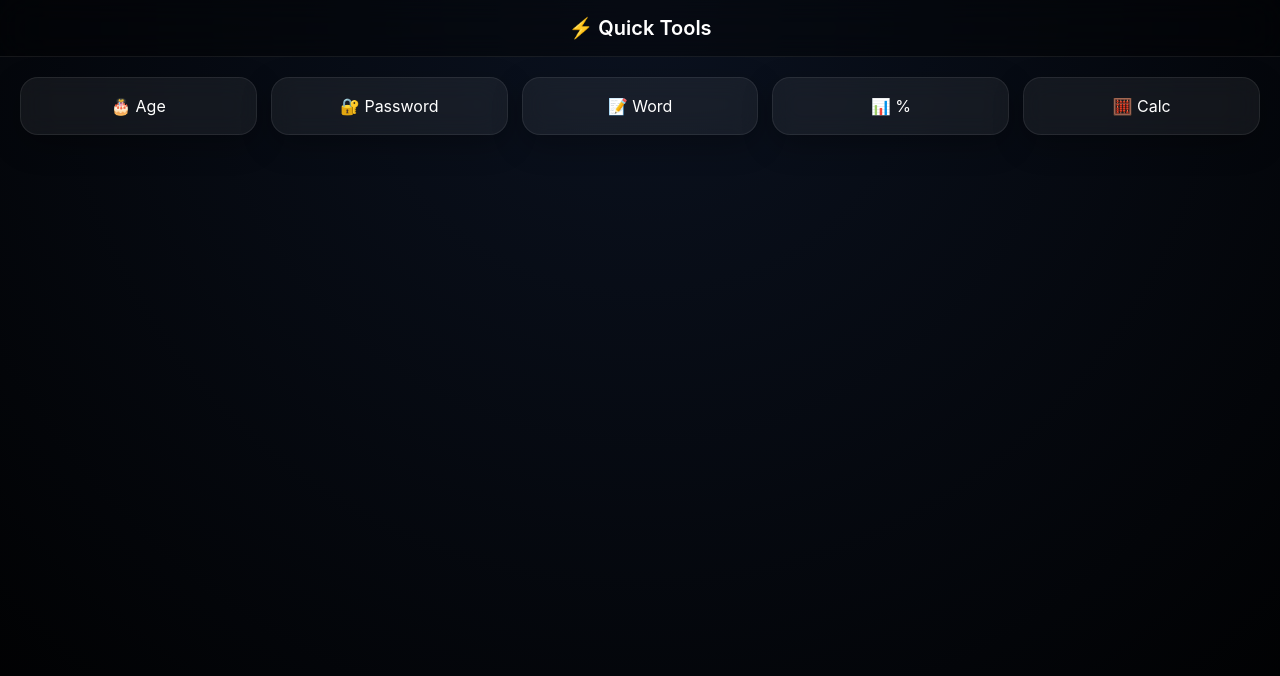
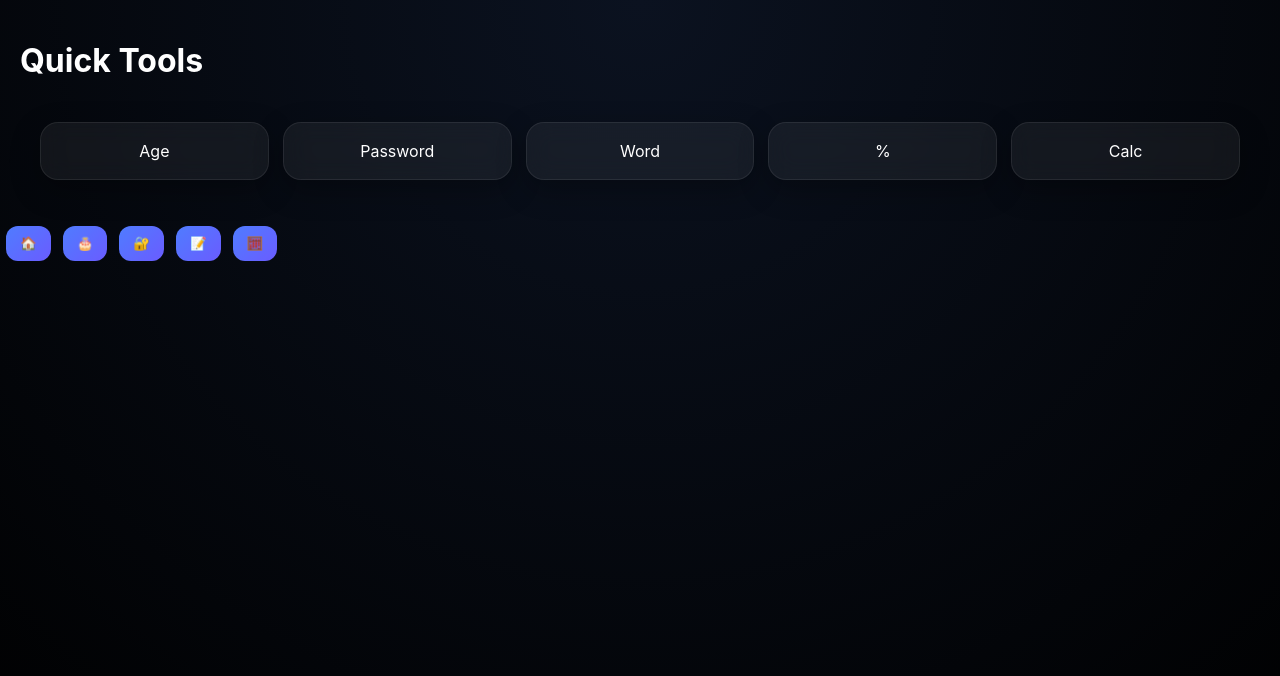
Before and after one commit to Chesslens/Quick-Tools, a React (Vite) app: page / in a window 1280 px wide. Shown: the top 676 px of the page. Built offline with nearby package versions, Linux system fonts and the light colour scheme.

Commit message:
Update App.jsx

```diff
--- a/src/App.jsx
+++ b/src/App.jsx
@@ -1,112 +1,144 @@
 import { useState } from "react";
 
 export default function App() {
-  const [page, setPage] = useState("home");
+  const [tab, setTab] = useState("home");
 
+  return (
+    <div className="app">
+
+      {/* CONTENT */}
+      <div className="screen">
+
+        {tab === "home" && <Home setTab={setTab} />}
+        {tab === "age" && <Age setTab={setTab} />}
+        {tab === "password" && <Password setTab={setTab} />}
+        {tab === "word" && <Word setTab={setTab} />}
+        {tab === "percent" && <Percent setTab={setTab} />}
+        {tab === "calc" && <Calc setTab={setTab} />}
+
+      </div>
+
+      {/* DOCK (iOS STYLE) */}
+      <div className="dock">
+        <button onClick={() => setTab("home")}>🏠</button>
+        <button onClick={() => setTab("age")}>🎂</button>
+        <button onClick={() => setTab("password")}>🔐</button>
+        <button onClick={() => setTab("word")}>📝</button>
+        <button onClick={() => setTab("calc")}>🧮</button>
+      </div>
+
+    </div>
+  );
+}
+
+/* ---------------- HOME ---------------- */
+function Home({ setTab }) {
+  return (
+    <div className="page">
+      <h1 className="title">Quick Tools</h1>
+
+      <div className="grid">
+        <div className="card" onClick={() => setTab("age")}>Age</div>
+        <div className="card" onClick={() => setTab("password")}>Password</div>
+        <div className="card" onClick={() => setTab("word")}>Word</div>
+        <div className="card" onClick={() => setTab("percent")}>%</div>
+        <div className="card" onClick={() => setTab("calc")}>Calc</div>
+      </div>
+    </div>
+  );
+}
+
+/* ---------------- AGE ---------------- */
+function Age() {
   const [dob, setDob] = useState("");
+
+  const age = dob
+    ? new Date().getFullYear() - new Date(dob).getFullYear()
+    : "";
+
+  return (
+    <div className="page">
+      <h2>Age Calculator</h2>
+      <input type="date" onChange={(e) => setDob(e.target.value)} />
+      <h3>{age && `Age: ${age}`}</h3>
+    </div>
+  );
+}
+
+/* ---------------- PASSWORD ---------------- */
+function Password() {
   const [pass, setPass] = useState("");
-  const [text, setText] = useState("");
-  const [a, setA] = useState("");
-  const [b, setB] = useState("");
 
-  const age = dob ? new Date().getFullYear() - new Date(dob).getFullYear() : "";
-
-  const generatePassword = () => {
-    const chars = "ABCDEFGHIJKLMNOPQRSTUVWXYZabcdefghijklmnopqrstuvwxyz0123456789@#$!";
+  const gen = () => {
+    const chars = "ABCDEFGHIJKLMNOPQRSTUVWXYZabcdefghijklmnopqrstuvwxyz0123456789!@#$";
     let p = "";
-    for (let i = 0; i < 12; i++) {
+    for (let i = 0; i < 10; i++) {
       p += chars[Math.floor(Math.random() * chars.length)];
     }
     setPass(p);
   };
 
-  const wordCount = text.trim() ? text.trim().split(/\s+/).length : 0;
-
-  const percent = a && b ? ((a / b) * 100).toFixed(2) : "";
-
   return (
-    <div className="app">
-
-      <div className="topbar">⚡ Quick Tools</div>
-
-      {page === "home" && (
-        <div className="grid">
-          <div className="card" onClick={() => setPage("age")}>🎂 Age</div>
-          <div className="card" onClick={() => setPage("password")}>🔐 Password</div>
-          <div className="card" onClick={() => setPage("word")}>📝 Word</div>
-          <div className="card" onClick={() => setPage("percent")}>📊 %</div>
-          <div className="card" onClick={() => setPage("calc")}>🧮 Calc</div>
-        </div>
-      )}
-
-      {/* AGE */}
-      {page === "age" && (
-        <div className="page">
-          <button onClick={() => setPage("home")}>← Back</button>
-          <h2>Age Calculator</h2>
-          <input type="date" onChange={(e) => setDob(e.target.value)} />
-          <h3>{age ? `Age: ${age}` : ""}</h3>
-        </div>
-      )}
-
-      {/* PASSWORD */}
-      {page === "password" && (
-        <div className="page">
-          <button onClick={() => setPage("home")}>← Back</button>
-          <h2>Password Generator</h2>
-          <button onClick={generatePassword}>Generate</button>
-          <h3>{pass}</h3>
-        </div>
-      )}
-
-      {/* WORD */}
-      {page === "word" && (
-        <div className="page">
-          <button onClick={() => setPage("home")}>← Back</button>
-          <h2>Word Counter</h2>
-          <textarea rows="5" onChange={(e) => setText(e.target.value)} />
-          <h3>Words: {wordCount}</h3>
-        </div>
-      )}
-
-      {/* PERCENT */}
-      {page === "percent" && (
-        <div className="page">
-          <button onClick={() => setPage("home")}>← Back</button>
-          <h2>Percentage Calculator</h2>
-          <input placeholder="Value" onChange={(e) => setA(e.target.value)} />
-          <input placeholder="Total" onChange={(e) => setB(e.target.value)} />
-          <h3>{percent ? percent + "%" : ""}</h3>
-        </div>
-      )}
-
-      {/* CALC */}
-      {page === "calc" && <Calculator setPage={setPage} />}
+    <div className="page">
+      <h2>Password Generator</h2>
+      <button onClick={gen}>Generate</button>
+      <h3>{pass}</h3>
     </div>
   );
 }
 
-function Calculator({ setPage }) {
-  const [x, setX] = useState("");
-  const [y, setY] = useState("");
-  const [res, setRes] = useState("");
+/* ---------------- WORD ---------------- */
+function Word() {
+  const [text, setText] = useState("");
+  const count = text.trim() ? text.trim().split(/\s+/).length : 0;
 
   return (
     <div className="page">
-      <button onClick={() => setPage("home")}>← Back</button>
-      <h2>Calculator</h2>
-
-      <input placeholder="First" onChange={(e) => setX(e.target.value)} />
-      <input placeholder="Second" onChange={(e) => setY(e.target.value)} />
-
-      <div>
-        <button onClick={() => setRes(Number(x) + Number(y))}>+</button>
-        <button onClick={() => setRes(Number(x) - Number(y))}>-</button>
-        <button onClick={() => setRes(Number(x) * Number(y))}>×</button>
-        <button onClick={() => setRes(Number(x) / Number(y))}>÷</button>
-      </div>
-
-      <h3>Result: {res}</h3>
+      <h2>Word Counter</h2>
+      <textarea onChange={(e) => setText(e.target.value)} />
+      <h3>Words: {count}</h3>
     </div>
   );
 }
+
+/* ---------------- PERCENT ---------------- */
+function Percent() {
+  const [a, setA] = useState("");
+  const [b, setB] = useState("");
+
+  const res = a && b ? ((a / b) * 100).toFixed(2) : "";
+
+  return (
+    <div className="page">
+      <h2>Percentage</h2>
+      <input placeholder="Value" onChange={(e) => setA(e.target.value)} />
+      <input placeholder="Total" onChange={(e) => setB(e.target.value)} />
+      <h3>{res && res + "%"}</h3>
+    </div>
+  );
+}
+
+/* ---------------- CALC ---------------- */
+function Calc() {
+  const [x, setX] = useState("");
+  const [y, setY] = useState("");
+  const [r, setR] = useState("");
+
+  return (
+    <div className="page">
+      <h2>Calculator</h2>
+
+      <input onChange={(e) => setX(e.target.value)} placeholder="A" />
+      <input onChange={(e) => setY(e.target.value)} placeholder="B" />
+
+      <div className="row">
+        <button onClick={() => setR(Number(x) + Number(y))}>+</button>
+        <button onClick={() => setR(Number(x) - Number(y))}>-</button>
+        <button onClick={() => setR(Number(x) * Number(y))}>×</button>
+        <button onClick={() => setR(Number(x) / Number(y))}>÷</button>
+      </div>
+
+      <h3>Result: {r}</h3>
+    </div>
+  );
+}
```
